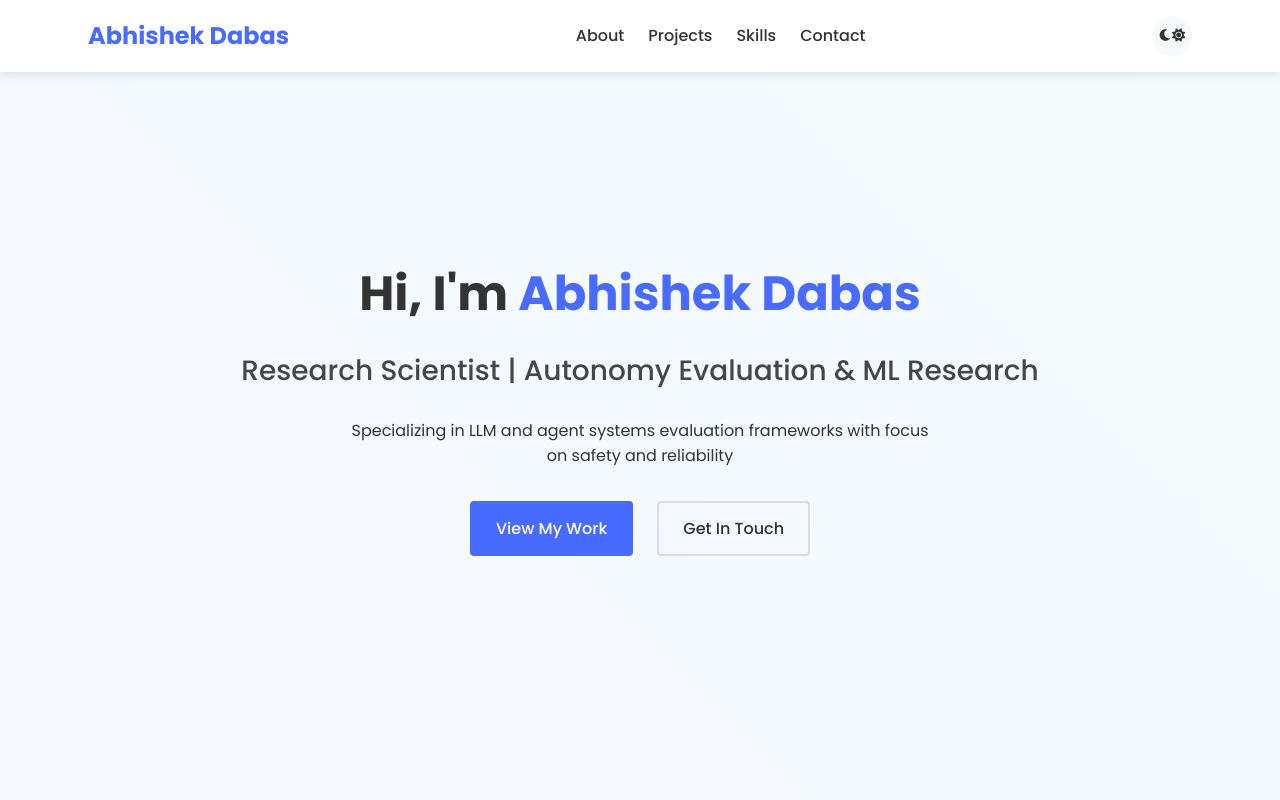
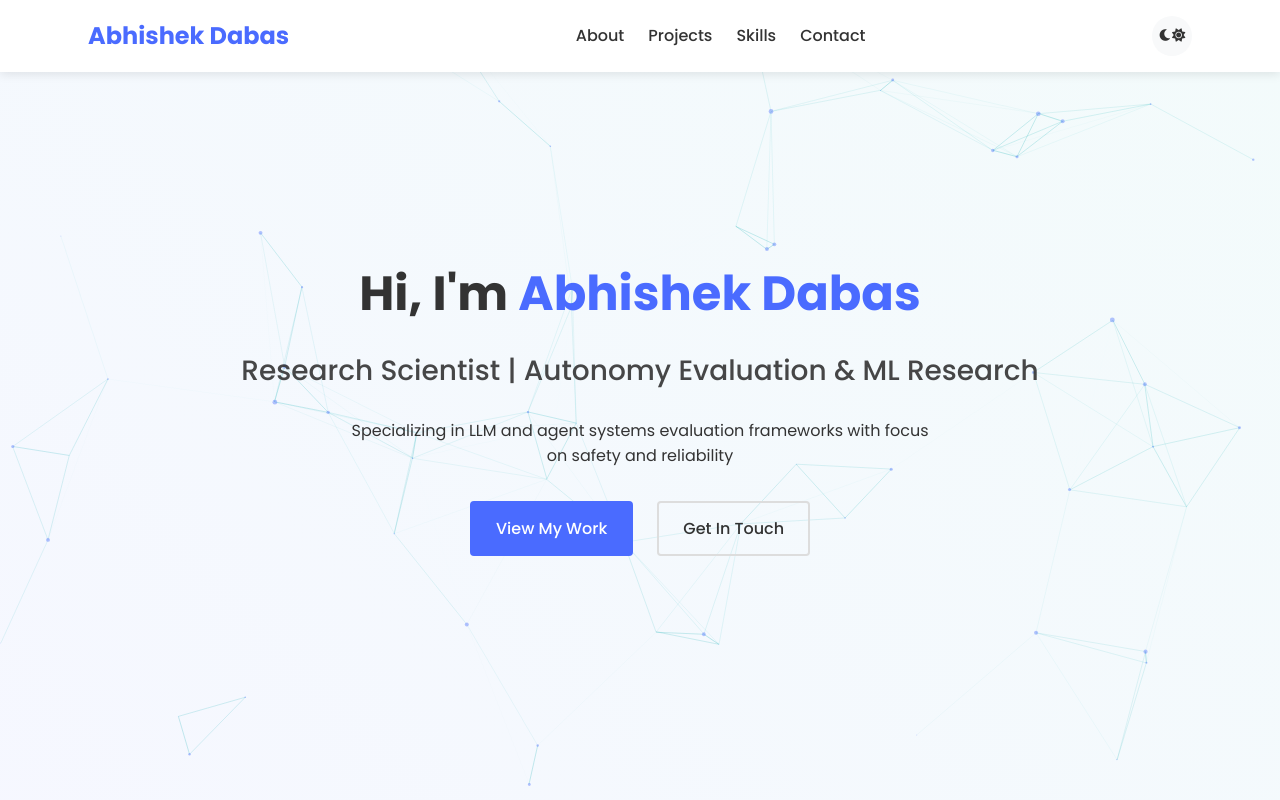
Before and after one commit to abhishekdabas31/abhishekdabas.github.io, a plain HTML site: page index.html in a window 1280 px wide. Shown: the top 800 px of the page. Drawn offline with nearby package versions, Linux system fonts and the light colour scheme.

Commit message:
Add interactive neural network particle background

```diff
--- a/css/styles.css
+++ b/css/styles.css
@@ -2,6 +2,22 @@
 * Portfolio Website Styles
 * Author: Abhishek Dabas
 */
+
+/* ===== PARTICLES BACKGROUND ===== */
+#particles-js {
+    position: fixed;
+    width: 100%;
+    height: 100%;
+    top: 0;
+    left: 0;
+    z-index: -1; /* Behind all content */
+    background-color: var(--bg-color);
+    transition: var(--transition);
+}
+
+body.dark-mode #particles-js {
+    background-color: var(--bg-color);
+}
 
 /* ===== VARIABLES ===== */
 :root {
@@ -91,6 +107,28 @@ button {
 
 section {
     padding: var(--spacing-xl) 0;
+    position: relative;
+    z-index: 1;
+}
+
+.section {
+    position: relative;
+}
+
+.section::before {
+    content: '';
+    position: absolute;
+    top: 0;
+    left: 0;
+    width: 100%;
+    height: 100%;
+    background-color: var(--bg-color);
+    opacity: 0.85;
+    z-index: -1;
+}
+
+.about::before, .skills::before, .footer::before {
+    background-color: var(--light-bg);
 }
 
 .container {
@@ -262,7 +300,19 @@ body.dark-mode .fa-sun {
     display: flex;
     align-items: center;
     padding-top: 60px;
+    position: relative;
+    z-index: 1;
+}
+
+.hero::after {
+    content: '';
+    position: absolute;
+    top: 0;
+    left: 0;
+    width: 100%;
+    height: 100%;
     background: linear-gradient(45deg, rgba(74, 107, 255, 0.05), rgba(18, 178, 179, 0.05));
+    z-index: -1;
 }
 
 .hero-content {
--- a/index.html
+++ b/index.html
@@ -11,6 +11,9 @@
     <link href="https://fonts.googleapis.com/css2?family=Poppins:wght@300;400;500;600;700&display=swap" rel="stylesheet">
 </head>
 <body>
+    <!-- Particles.js Background -->
+    <div id="particles-js"></div>
+
     <!-- Header Section -->
     <header class="header">
         <div class="container">
@@ -354,5 +357,114 @@
     </footer>
 
     <script src="js/script.js"></script>
+
+    <!-- Particles.js Library -->
+    <script src="https://cdn.jsdelivr.net/particles.js/2.0.0/particles.min.js"></script>
+    <script>
+        document.addEventListener('DOMContentLoaded', function() {
+            particlesJS('particles-js', {
+                "particles": {
+                    "number": {
+                        "value": 60,
+                        "density": {
+                            "enable": true,
+                            "value_area": 1000
+                        }
+                    },
+                    "color": {
+                        "value": "#4a6bff"
+                    },
+                    "shape": {
+                        "type": "circle",
+                        "stroke": {
+                            "width": 0,
+                            "color": "#000000"
+                        }
+                    },
+                    "opacity": {
+                        "value": 0.4,
+                        "random": false,
+                        "anim": {
+                            "enable": false
+                        }
+                    },
+                    "size": {
+                        "value": 2.5,
+                        "random": true,
+                        "anim": {
+                            "enable": false
+                        }
+                    },
+                    "line_linked": {
+                        "enable": true,
+                        "distance": 180,
+                        "color": "#12b2b3",
+                        "opacity": 0.3,
+                        "width": 1
+                    },
+                    "move": {
+                        "enable": true,
+                        "speed": 1.5,
+                        "direction": "none",
+                        "random": false,
+                        "straight": false,
+                        "out_mode": "out",
+                        "bounce": false,
+                        "attract": {
+                            "enable": true,
+                            "rotateX": 600,
+                            "rotateY": 1200
+                        }
+                    }
+                },
+                "interactivity": {
+                    "detect_on": "canvas",
+                    "events": {
+                        "onhover": {
+                            "enable": true,
+                            "mode": "grab"
+                        },
+                        "onclick": {
+                            "enable": true,
+                            "mode": "push"
+                        },
+                        "resize": true
+                    },
+                    "modes": {
+                        "grab": {
+                            "distance": 150,
+                            "line_linked": {
+                                "opacity": 0.8
+                            }
+                        },
+                        "push": {
+                            "particles_nb": 3
+                        }
+                    }
+                },
+                "retina_detect": true,
+                "fps_limit": 30
+            });
+
+            // Add dark mode support for particles
+            const themeToggle = document.getElementById('theme-toggle');
+            if (themeToggle) {
+                themeToggle.addEventListener('click', function() {
+                    // Allow particles to adjust colors based on theme after a brief delay
+                    setTimeout(() => {
+                        const isDarkMode = document.body.classList.contains('dark-mode');
+                        const pJSCanvas = document.querySelector('#particles-js canvas');
+                        if (pJSCanvas) {
+                            // Force a canvas redraw when theme changes
+                            pJSCanvas.style.visibility = 'hidden';
+                            setTimeout(() => {
+                                pJSCanvas.style.visibility = 'visible';
+                            }, 50);
+                        }
+                    }, 200);
+                });
+            }
+        });
+    </script>
 </body>
 </html>
```
